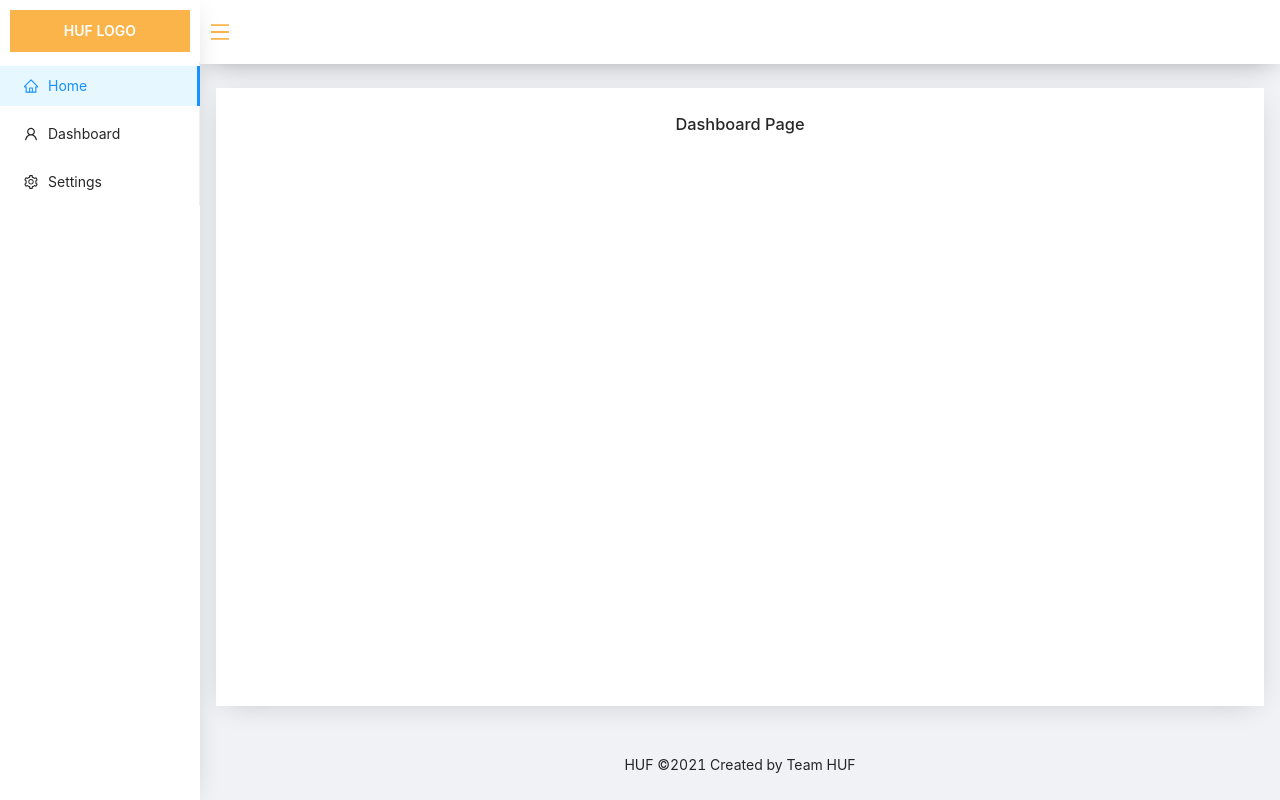
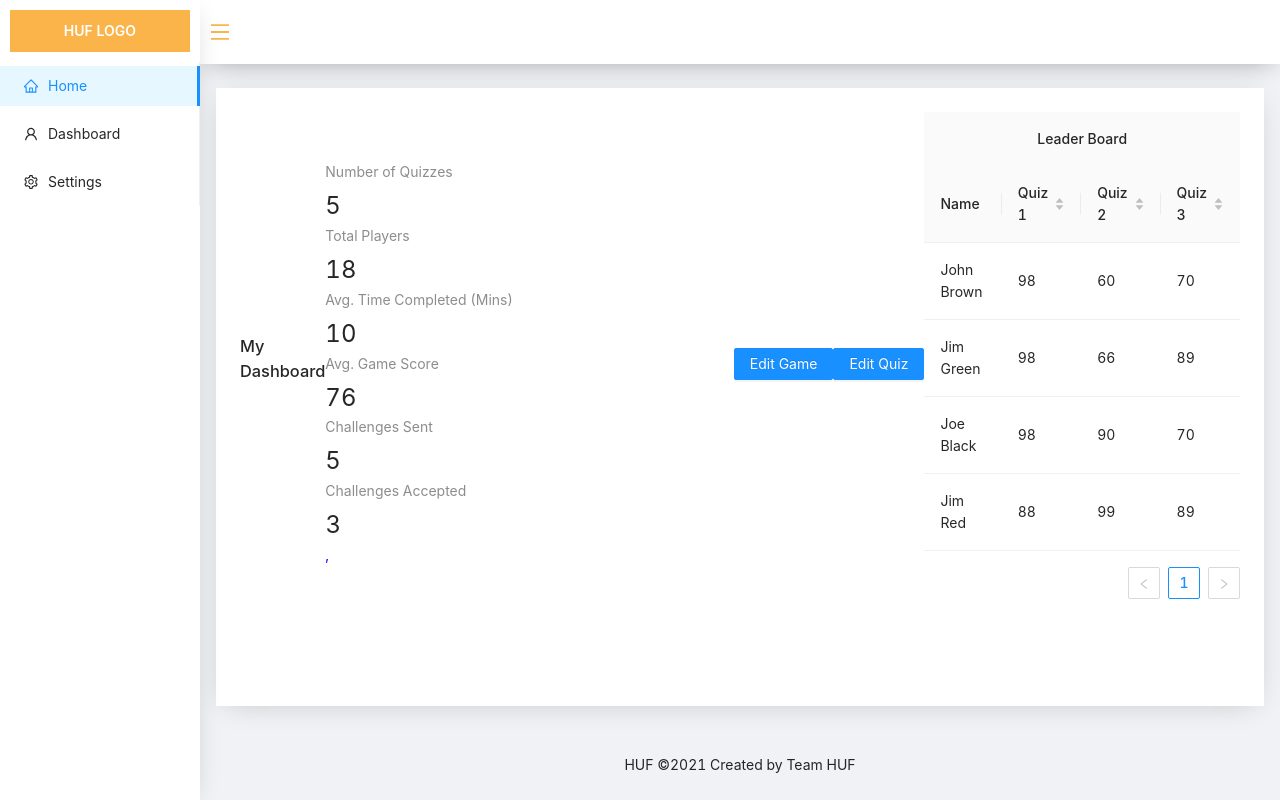
Before and after one commit to vishalraj23/CZ3003-HUF, a React (Create React App) app in the folder frontend/: page /dashboard in a window 1280 px wide. Built offline with nearby package versions, Linux system fonts and the light colour scheme.

Commit message:
assets and changes made for Dashboard UI

```diff
--- /dev/null
+++ b/frontend/src/components/Buttons/index.js
@@ -0,0 +1,15 @@
+import * as React from 'react';
+import { Button } from 'antd';
+
+import './index.css';
+
+const Buttons = ({ btnName }) => {
+  return <Button type="primary">{btnName}</Button>;
+};
+
+Buttons.defaultProps = {
+    btnName: 'Click Me',
+}
+
+
+export { Buttons };
--- /dev/null
+++ b/frontend/src/components/DashboardDisplay/index.js
@@ -0,0 +1,32 @@
+import * as React from 'react';
+import { Statistic, Row, Col } from 'antd';
+
+import './index.css'
+
+const DashboardDisplay = () => {
+  return <div className='dashboard'>
+
+    <Row gutter={16}>
+    <Col span={15}>
+      <Statistic id='stat1' title="Number of Quizzes" value={5} />
+    </Col>
+    <Col span={15}>
+      <Statistic id='stat2' title="Total Players" value={18} />
+    </Col>
+    <Col span={15}>
+      <Statistic id='stat3' title="Avg. Time Completed (Mins)" value={10} />
+    </Col>
+    <Col span={15}>
+      <Statistic id='stat4' title="Avg. Game Score" value={76} />
+    </Col>
+    <Col span={15}>
+      <Statistic id='stat5'title="Challenges Sent" value={5} />
+    </Col>
+    <Col span={15}>
+      <Statistic id='stat6' title="Challenges Accepted" value={3} />
+    </Col>
+  </Row>,
+  </div>;
+};
+
+export { DashboardDisplay };
--- /dev/null
+++ b/frontend/src/components/LDTable/index.js
@@ -0,0 +1,83 @@
+import * as React from 'react';
+import { Table } from 'antd';
+
+import './index.css';
+
+const LDTable = () => {
+  return <Table columns={columns} dataSource={data} onChange={onChange} />
+};
+
+const columns = [
+    {
+        title: 'Leader Board',
+        children: [
+        {
+            title: 'Name',
+            dataIndex: 'name',
+            width: 200,
+        },
+        {
+            title: 'Quiz 1',
+            dataIndex: 'quiz1',
+            width: 150,
+            sorter: {
+                compare: (a, b) => a.quiz1 - b.quiz1,
+            },
+        },
+        {
+            title: 'Quiz 2',
+            dataIndex: 'quiz2',
+            width: 150,
+            sorter: {
+                compare: (a, b) => a.quiz2 - b.quiz2,
+            },
+        },
+          {
+            title: 'Quiz 3',
+            dataIndex: 'quiz3',
+            width: 150,
+            sorter: {
+                compare: (a, b) => a.quiz3 - b.quiz3,
+            },
+          },
+        ]
+    },
+
+  ];
+
+  const data = [
+    {
+      key: '1',
+      name: 'John Brown',
+      quiz1: 98,
+      quiz2: 60,
+      quiz3: 70,
+    },
+    {
+      key: '2',
+      name: 'Jim Green',
+      quiz1: 98,
+      quiz2: 66,
+      quiz3: 89,
+    },
+    {
+      key: '3',
+      name: 'Joe Black',
+      quiz1: 98,
+      quiz2: 90,
+      quiz3: 70,
+    },
+    {
+      key: '4',
+      name: 'Jim Red',
+      quiz1: 88,
+      quiz2: 99,
+      quiz3: 89,
+    },
+  ];
+
+  function onChange(pagination, filters, sorter, extra) {
+    console.log('params', pagination, filters, sorter, extra);
+  }
+
+export { LDTable };
--- a/frontend/src/pages/DashBoardPage/index.js
+++ b/frontend/src/pages/DashBoardPage/index.js
@@ -1,11 +1,17 @@
 import * as React from 'react';
-
+import { DashboardDisplay } from '../../components/DashboardDisplay';
+import { LDTable } from '../../components/LDTable';
+import { Buttons } from '../../components/Buttons';
 import './index.css';
 
 const DashboardPage = () => {
   return (
     <div className='container'>
-      <h1>Dashboard Page</h1>
+      <h1>My Dashboard</h1>
+      <DashboardDisplay />
+      <Buttons btnName='Edit Game' />
+      <Buttons btnName='Edit Quiz' />
+      <LDTable />
     </div>
   );
 };
```
Also changed, not shown: frontend/src/components/Buttons/index.css (added), frontend/src/components/DashboardDisplay/index.css (added), frontend/src/components/LDTable/index.css (added).
